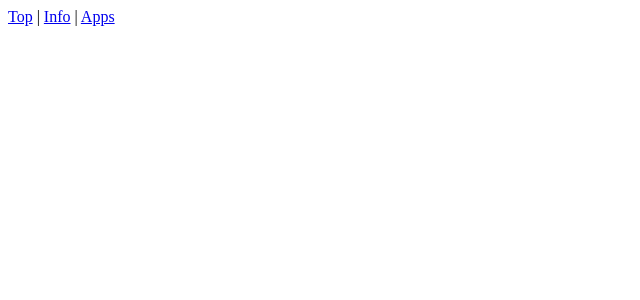
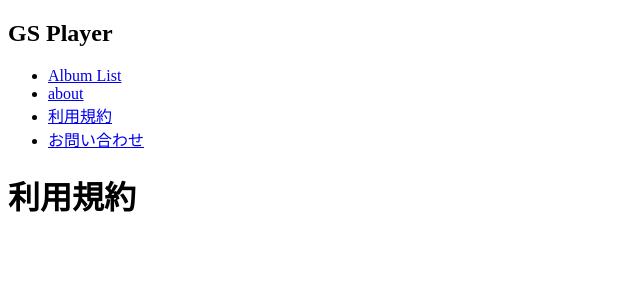
Before and after one commit to minerva-jupiter/hw-gs-player, a Vue app: page /terms in a window 1280 px wide. Before the commit this address had no page. Shown: the top 300 px of the page, without its empty margins (0-640 px from the left). Built offline with nearby package versions, Linux system fonts and the light colour scheme.

Commit message:
deploy router

```diff
--- a/index.html
+++ b/index.html
@@ -1,10 +1,10 @@
 <!doctype html>
-<html lang="en">
+<html lang="jp">
   <head>
-    <meta charset="UTF-8" />
+    <meta charset="UTF-8" name="hw-gs-player"/>
     <link rel="icon" type="image/svg+xml" href="/vite.svg" />
     <meta name="viewport" content="width=device-width, initial-scale=1.0" />
-    <title>Vite + Vue + TS</title>
+    <title>hw-gs-player</title>
   </head>
   <body>
     <div id="app"></div>
--- a/src/App.vue
+++ b/src/App.vue
@@ -1,9 +1,27 @@
 <script setup lang="ts">
+  let MenuButton: Boolean = true;
 </script>
 
 <template>
-  <router-link to="/">Top</router-link> |
-  <router-link to="/info">Info</router-link> |
-  <router-link to="/apps">Apps</router-link>
+  <header>
+    <nav>
+      <h2>GS Player</h2>
+      <div class="hamburger_btn" v-on:click="MenuButton=!MenuButton">
+        <span class="line line_01" v-bind:class="{'btn_line01':MenuButton}"></span>
+        <span class="line line_02" v-bind:class="{'btn_line02':MenuButton}"></span>
+        <span class="line line_03" v-bind:class="{'btn_line03':MenuButton}"></span>
+      </div>
+      <transition name="menu">
+        <div class="menu" v-show="MenuButton">
+          <ul>
+            <li><router-link to="/">Album List</router-link></li>
+            <li><router-link to="/about">about</router-link></li>
+            <li><router-link to="/terms">利用規約</router-link></li>
+            <li><router-link to="/enquiries">お問い合わせ</router-link></li>
+          </ul>
+        </div>
+      </transition>
+    </nav>
+  </header>
   <router-view/>
 </template>
--- /dev/null
+++ b/src/components/About.vue
@@ -0,0 +1,3 @@
+<template>
+    <h1>About</h1>
+</template>
--- a/src/components/InfoView.vue
+++ b/src/components/AlbumList.vue
@@ -2,8 +2,7 @@
 </script>
 
 <template>
-  <h1>Info</h1>
-  <img alt="Vue logo" src="../assets/logo.png"/>
+  <h1>Album List</h1>
 </template>
 
 <style scoped>
--- /dev/null
+++ b/src/components/Enquiries.vue
@@ -0,0 +1,3 @@
+<template>
+    <h1>お問い合わせ</h1>
+</template>
--- /dev/null
+++ b/src/components/Terms.vue
@@ -0,0 +1,3 @@
+<template>
+    <h1>利用規約</h1>
+</template>
--- a/src/components/TopView.vue
+++ /dev/null
@@ -1,10 +0,0 @@
-<script setup lang="ts">
-</script>
-
-<template>
-  <h1>Top</h1>
-  <img alt="Vue logo" src="../assets/logo.png"/>
-</template>
-
-<style scoped>
-</style>
--- a/src/style.css
+++ b/src/style.css
@@ -77,3 +77,88 @@ button:focus-visible {
     background-color: #f9f9f9;
   }
 }
+
+/*ボタン*/
+.hamburger_btn {
+  position: fixed; /*常に最上部に表示したいので固定*/
+  top: 0;
+  right: 0;
+  width: 70px;
+  height: 72px;
+  cursor: pointer;
+  z-index: 50;
+}
+
+.hamburger_btn .line {
+  position: absolute;
+  top: 0;
+  left: 20px;
+  width: 32px;
+  height: 2px;
+  background: #333333;
+  text-align: center;
+}
+
+.hamburger_btn .line_01 {
+  top: 16px;
+  transition: 0.4s ease;
+}
+.hamburger_btn .line_02 {
+  top: 26px;
+  transition: 0.4s ease;
+}
+.hamburger_btn .line_03 {
+  top: 36px;
+  transition: 0.4s ease;
+}
+
+
+.btn_line01 {
+  transform: translateY(10px) rotate(-45deg);
+  transition: 0.4s ease;
+}
+.btn_line02 {
+  transition: 0.4s ease;
+  opacity: 0;
+}
+.btn_line03 {
+  transform: translateY(-10px) rotate(45deg);
+  transition: 0.4s ease;
+}
+
+/*サイドバー*/
+.menu-enter-active, .menu-leave-active {
+  transition: opacity 0.4s;
+}
+.menu-enter, .menu-leave-to {
+  opacity: 0;
+}
+.menu-leave, .menu-enter-to{
+  opacity: 1;
+}
+
+.menu li {
+  list-style: none;
+  line-height: 1;
+  padding: 1rem;
+}
+.menu {
+  background-color: rgba(197, 197, 197, 0.671);
+  z-index: 30;
+  padding: 2rem 1rem;
+  position: fixed;
+  width: 20rem;
+  height: 80rem;
+  top: 0;
+  right: 0;
+}
+.menu a {
+  color: rgb(66, 66, 66);
+  text-decoration: none;
+  font-size: 1.2rem;
+  padding: 0 2rem;
+}
+.menu ul{
+  margin: 1rem;
+  padding: 0;
+}
```
Also changed, not shown: src/router.ts (+7 -3 lines).
